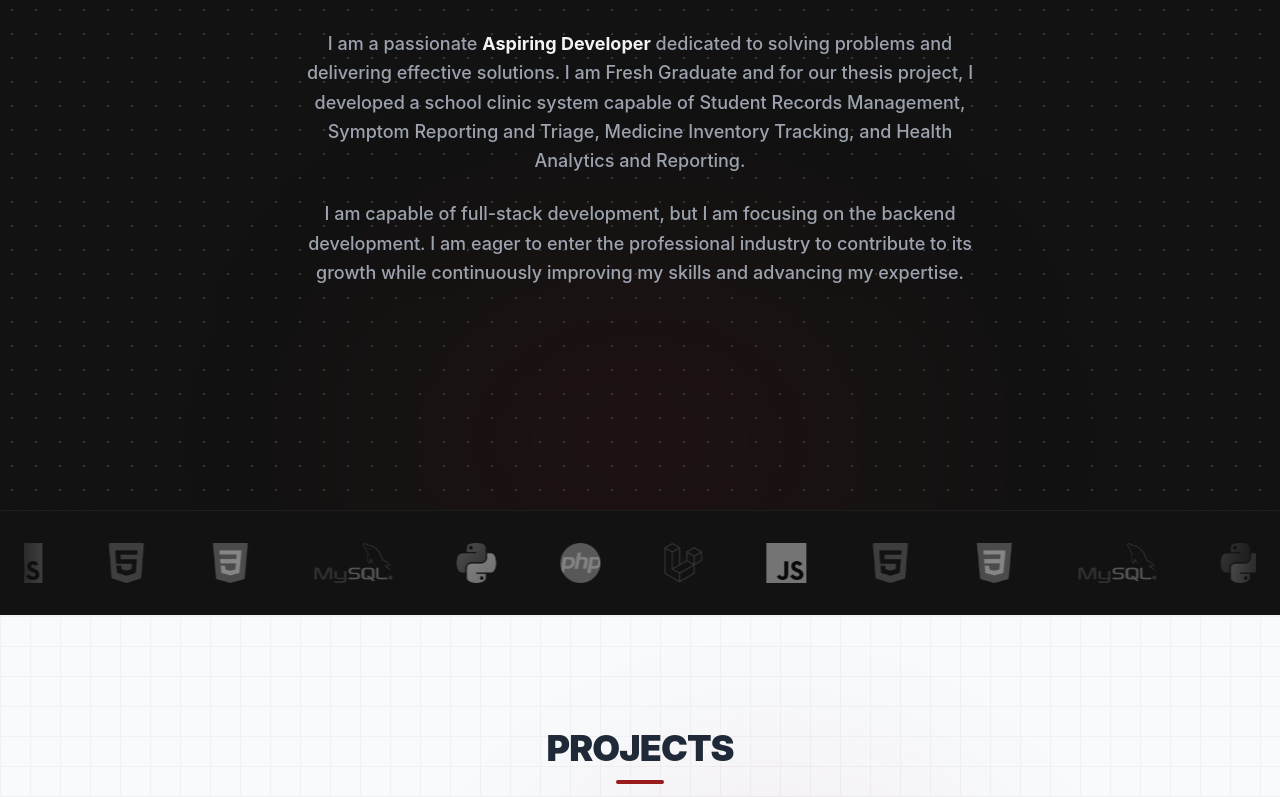
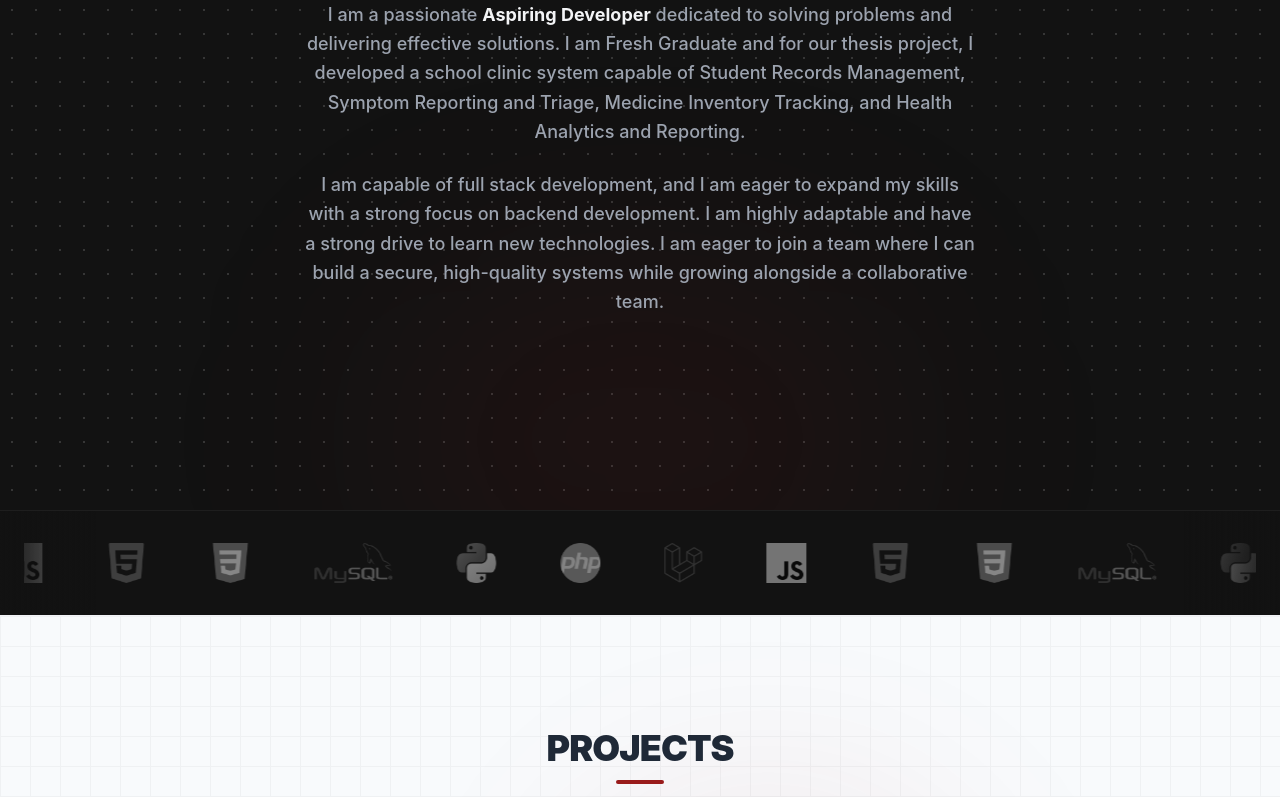
Before and after one commit to ioioi02/soriano-portfolio, a React (Vite) app: page / in a window 1280 px wide. Shown: the part 1091-1888 px from the top of the page. Built offline with nearby package versions, Linux system fonts and the light colour scheme.

Commit message:
Minor Fix

```diff
--- a/src/pages/LandingPage.jsx
+++ b/src/pages/LandingPage.jsx
@@ -212,9 +212,9 @@ export default function LandingPage() {
                                 Medicine Inventory Tracking, and Health Analytics and Reporting.
                             </p>
                             <p className="reveal">
-                                I am capable of full-stack development, but I am focusing on the backend development.
-                                I am eager to enter the professional industry to contribute to its growth
-                                while continuously improving my skills and advancing my expertise.
+                                I am capable of full stack development, and I am eager to expand my skills with a strong focus on backend development.
+                                I am highly adaptable and have a strong drive to learn new technologies. I am eager to join a team where I can build
+                                a secure, high-quality systems while growing alongside a collaborative team.
                             </p>
                         </div>
                     </div>
```
